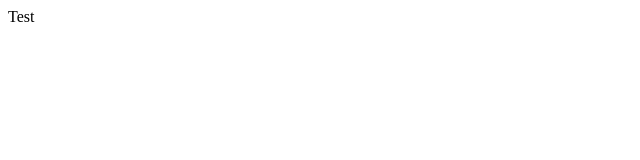
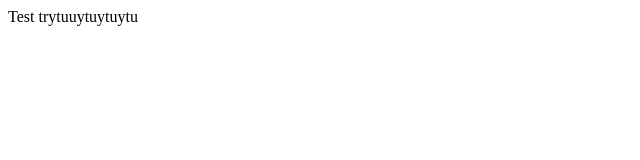
Before and after one commit to AntonAlekseevADM/test, a plain HTML site: page index.html in a window 1280 px wide. Shown: the whole page, without its empty margins (0-640 px from the left). Drawn offline with Linux system fonts and the light colour scheme.

Commit message:
Исправлена ошибка

```diff
--- a/index.html
+++ b/index.html
@@ -7,5 +7,6 @@
 </head>
 <body>
     Test
+    trytuuytuytuytu
 </body>
 </html>
```
